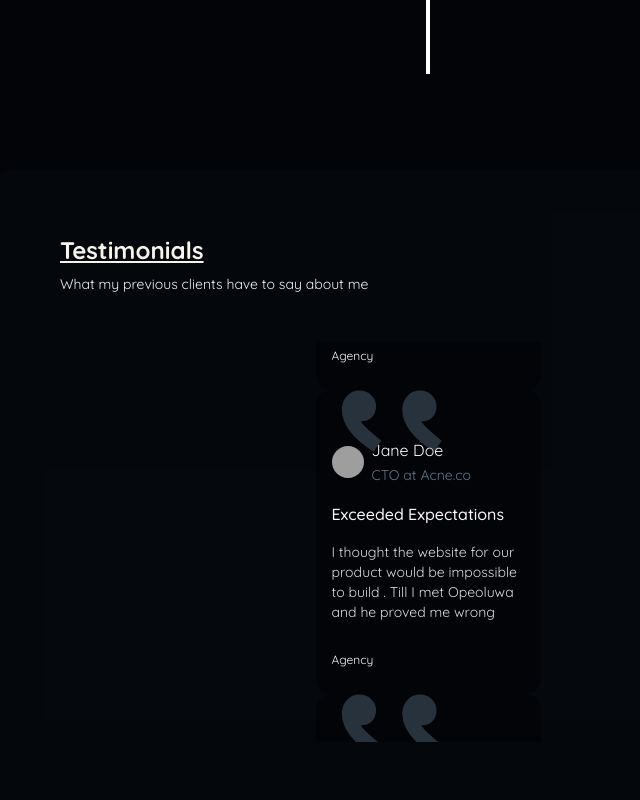
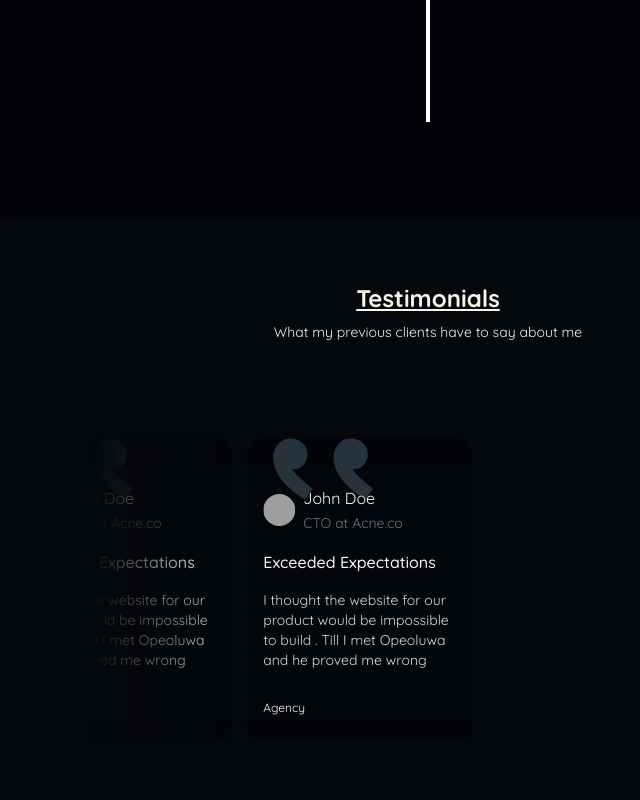
Before and after one commit to Opeoluwa-Ogunlaja/Opeoluwa-Ogunlaja, a React (Vite) app: page / in a window 1280 px wide. Shown: the part 1820-2620 px from the top of the page, without its empty margins (212-852 px from the left). Built offline with nearby package versions, Linux system fonts and the light colour scheme; grey boxes are pictures that could not be loaded.

Commit message:
getting closer to completion

```diff
--- a/src/components/SectionHeading.jsx
+++ b/src/components/SectionHeading.jsx
@@ -1,8 +1,9 @@
 import React from 'react'
+import { twMerge } from 'tailwind-merge'
 
-const SectionHeading = ({ heading, subHeading }) => {
+const SectionHeading = ({ heading, subHeading, className }) => {
   return (
-    <header className="space-y-8">
+    <header className={twMerge('space-y-8', className)}>
       <h2 className="font-bold text-neutral-9100 underline text-heading-24">{heading}</h2>
       <p className="max-w-[65ch] text-sm text-neutral-1100">{subHeading}</p>
     </header>
--- a/src/components/TestimonialCard.jsx
+++ b/src/components/TestimonialCard.jsx
@@ -3,7 +3,7 @@ import { TestimonialQuoteIcon } from '../assets/icons'
 
 const TestimonialCard = ({ name, image, role, title, organisation, review }) => {
   return (
-    <div className="relative w-[225px] rounded-lg bg-neutral-9500 px-16 pb-24 pt-48 text-snow hover:scale-105">
+    <div className="relative w-[225px] rounded-lg bg-neutral-9500 bg-opacity-[0.48] px-16 pb-24 pt-48 text-snow hover:scale-105">
       <div className="absolute left-[0] top-[0] translate-x-1/4 select-none">
         <TestimonialQuoteIcon className="select-none" />
       </div>
--- a/src/components/Timeline.jsx
+++ b/src/components/Timeline.jsx
@@ -47,7 +47,7 @@ const ExperienceCard = ({ experience }) => {
 const Experience = () => {
   return (
     <>
-      <div className="mt-20 flex flex-col">
+      <div className="mt-20 flex flex-col pt-48">
         <VerticalTimeline>
           {experience.map((experience, index) => (
             <ExperienceCard key={`experience-${index}`} experience={experience} />
--- a/src/data/data.jsx
+++ b/src/data/data.jsx
@@ -64,26 +64,6 @@ export const testimonials = [
     title: 'Exceeded Expectations',
     review:
       'I thought the website for our product would be impossible to build . Till I met Opeoluwa and he proved me wrong'
-  },
-  {
-    name: 'Jane Doe',
-    image:
-      'https://encrypted-tbn0.gstatic.com/images?q=tbn:ANd9GcRqac0kO5njric6qkMm718Qyv6G9G0WHx9BmA&s',
-    role: 'CTO at Acne.co',
-    organisation: 'Agency',
-    title: 'Exceeded Expectations',
-    review:
-      'I thought the website for our product would be impossible to build . Till I met Opeoluwa and he proved me wrong'
-  },
-  {
-    name: 'John Don',
-    image:
-      'https://encrypted-tbn0.gstatic.com/images?q=tbn:ANd9GcRqac0kO5njric6qkMm718Qyv6G9G0WHx9BmA&s',
-    role: 'CTO at Acne.co',
-    organisation: 'Agency',
-    title: 'Exceeded Expectations',
-    review:
-      'I thought the website for our product would be impossible to build . Till I met Opeoluwa and he proved me wrong'
   }
 ]
 
--- a/src/home_sections/Testimonials_Section.jsx
+++ b/src/home_sections/Testimonials_Section.jsx
@@ -4,6 +4,7 @@ import SectionHeading from '../components/SectionHeading'
 import TestimonialCard from '../components/TestimonialCard'
 import { testimonials } from '../data/data'
 import { twMerge } from 'tailwind-merge'
+import { InfiniteMovingCards } from './../components/InfiniteCards'
 
 const Testimonials_Section = ({ className }) => {
   return (
@@ -16,11 +17,16 @@ const Testimonials_Section = ({ className }) => {
       <SectionHeading
         heading={'Testimonials'}
         subHeading={'What my previous clients have to say about me'}
+        className={'flex flex-col items-center justify-center text-center'}
       />
       <div className="rounded-md relative mt-48 flex h-[50vh] flex-col items-center justify-center overflow-hidden antialiased sm:px-32">
-        {testimonials.map(testimonial => (
-          <TestimonialCard {...testimonial} key={testimonial.name} />
-        ))}
+        <InfiniteMovingCards
+          items={testimonials}
+          innerShadow={false}
+          direction="left"
+          speed="normal"
+          renderedElement={TestimonialCard}
+        />
       </div>
     </section>
   )
--- a/src/pages/Home.jsx
+++ b/src/pages/Home.jsx
@@ -1,5 +1,5 @@
 import React from 'react'
-import { FullLogo, ReactLogo } from '../assets/icons'
+import { FullLogo } from '../assets/icons'
 import './home.scss'
 import Navlink from '../components/NavLink'
 import Project_Section from '../home_sections/Project_Section'
```
